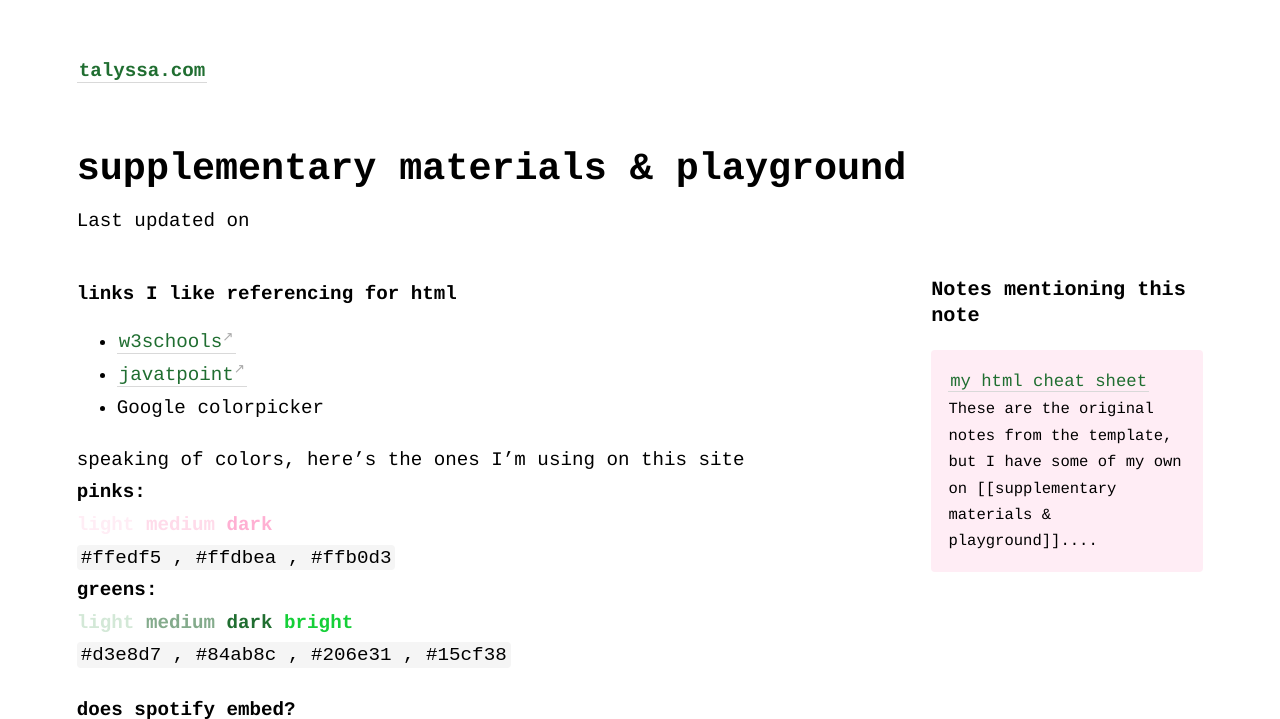
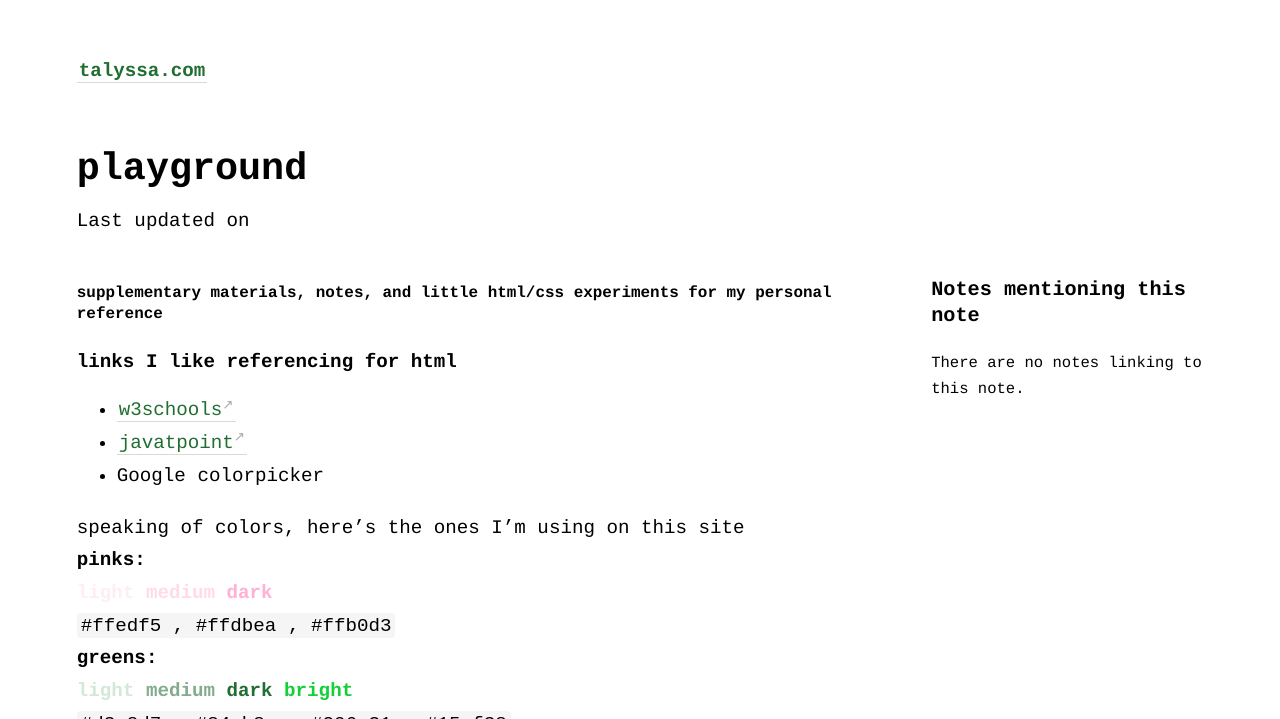
Before and after one commit to geminiworms/talyssagarden.github.io, a Jekyll site: the page built from _notes/site-documentation.md, in a window 1280 px wide and 900 px high, cut to the strip 0-719 px from the top of the window. Built offline with Jekyll 4.4.1, drawn with Linux system fonts in a browser that asks for light colours; some of the changed text lies outside the part shown.

Commit message:
Update site-documentation.md

```diff
--- a/_notes/site-documentation.md
+++ b/_notes/site-documentation.md
@@ -1,6 +1,8 @@
 ---
-title: supplementary materials & playground
+title: playground
 ---
+##### supplementary materials, notes, and little html/css experiments for my personal reference
+
 #### links I like referencing for html
 - [w3schools](https://www.w3schools.com/html/html_styles.asp)
 - [javatpoint](https://www.javatpoint.com/html-tutorial)
```
